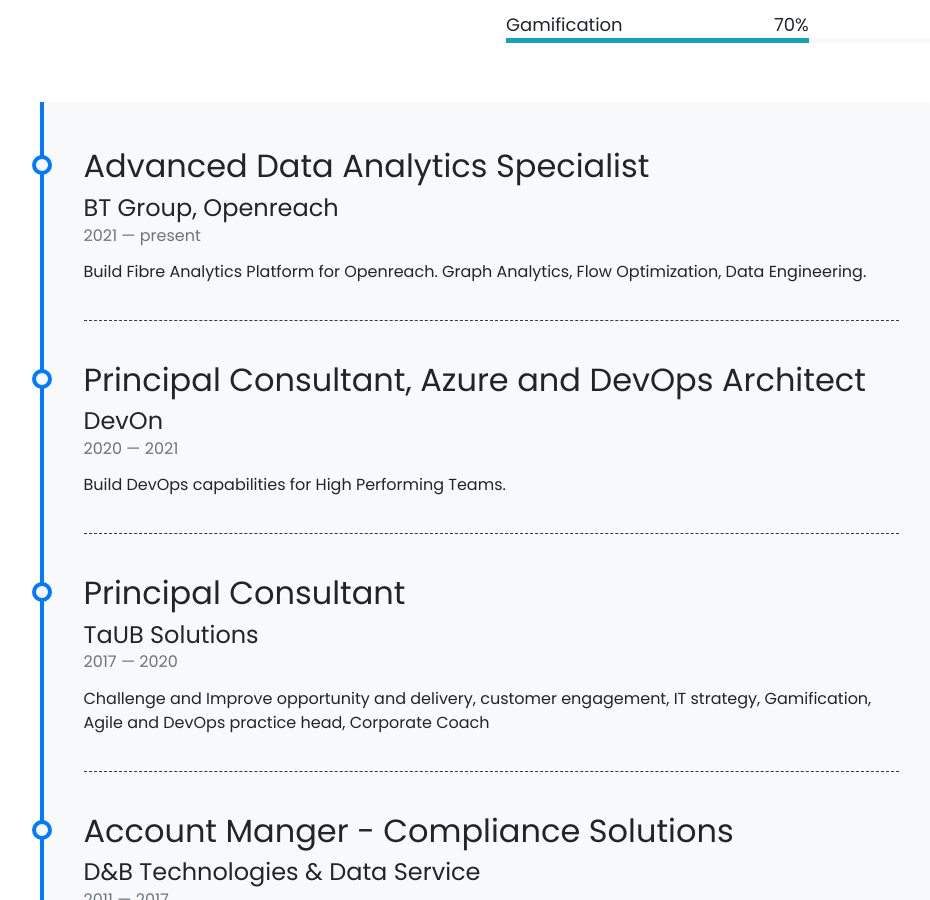
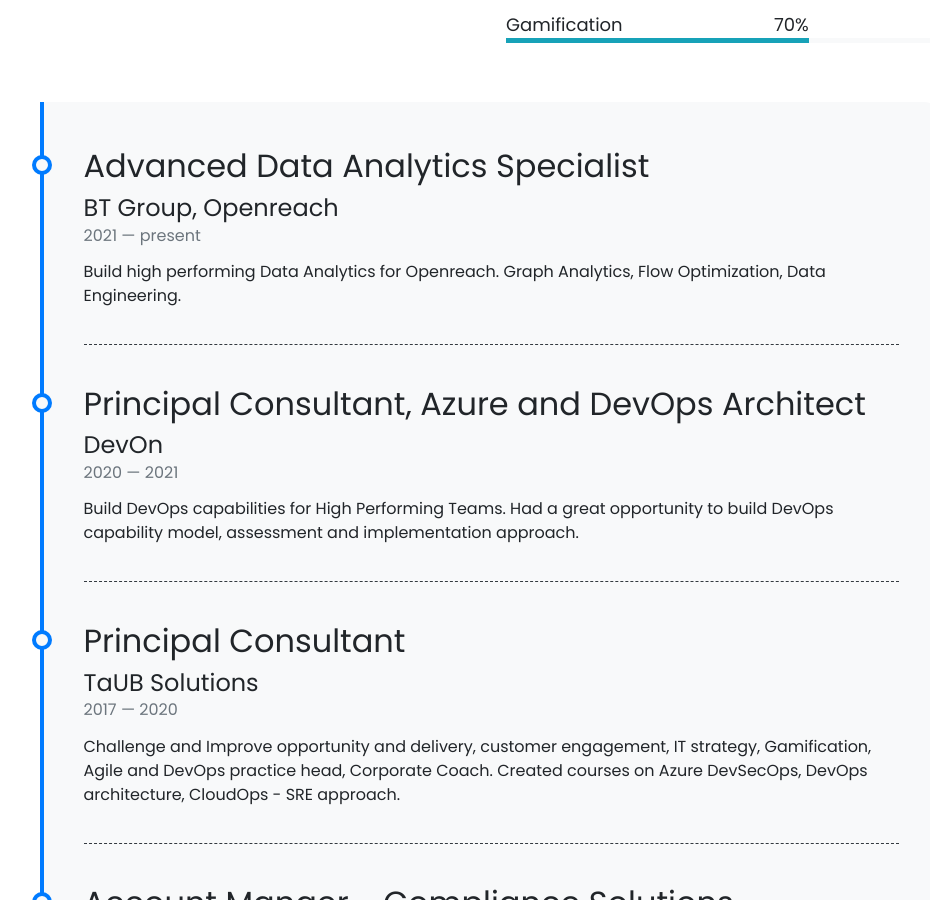
Before and after one commit to hariguru/harigurumoorthi.page, a Jekyll site: the page built from pages/about.md, in a window 1280 px wide and 900 px high, scrolled down 958 px. Shown: the whole window, without its empty margins (149-1079 px from the left). Built offline with Jekyll 4.4.1, drawn with Linux system fonts in a browser that asks for light colours; nearby versions of some CDN libraries; comment, search, counter and statistics services are not loaded.

Commit message:
updated image adn timeline

```diff
--- a/_data/timeline.yml
+++ b/_data/timeline.yml
@@ -2,21 +2,24 @@
   company: BT Group, Openreach
   from: 2021
   to: present
-  description: Build Fibre Analytics Platform for Openreach. Graph Analytics, Flow Optimization, Data Engineering.
+  description: Build high performing Data Analytics for Openreach. Graph Analytics, Flow Optimization,
+               Data Engineering.
 
 
 - title: Principal Consultant, Azure and DevOps Architect
   company: DevOn
   from: 2020
   to: 2021
-  description: Build DevOps capabilities for High Performing Teams.
+  description: Build DevOps capabilities for High Performing Teams. Had a great opportunity
+               to build DevOps capability model, assessment and implementation approach.
 
 - title: Principal Consultant
   company: TaUB Solutions
   from: 2017
   to: 2020
   description: Challenge and Improve opportunity and delivery, customer engagement, IT strategy,
-               Gamification, Agile and DevOps practice head, Corporate Coach
+               Gamification, Agile and DevOps practice head, Corporate Coach. Created courses
+               on Azure DevSecOps, DevOps architecture, CloudOps - SRE approach.
 
 - title: Account Manger - Compliance Solutions
   company: D&B Technologies & Data Service
```
Also changed, not shown: assets/images/neo4j-gds-graph.png.
